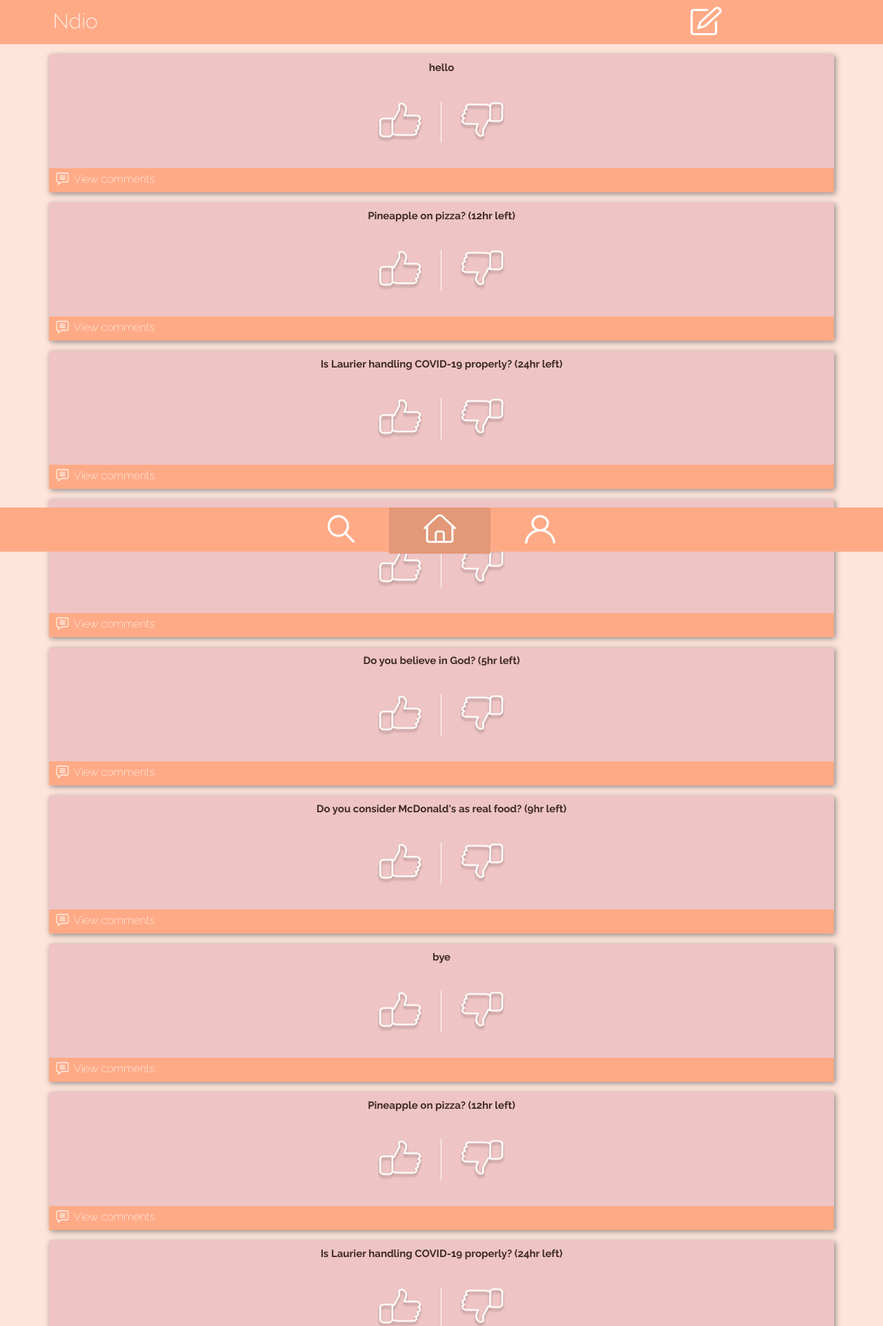
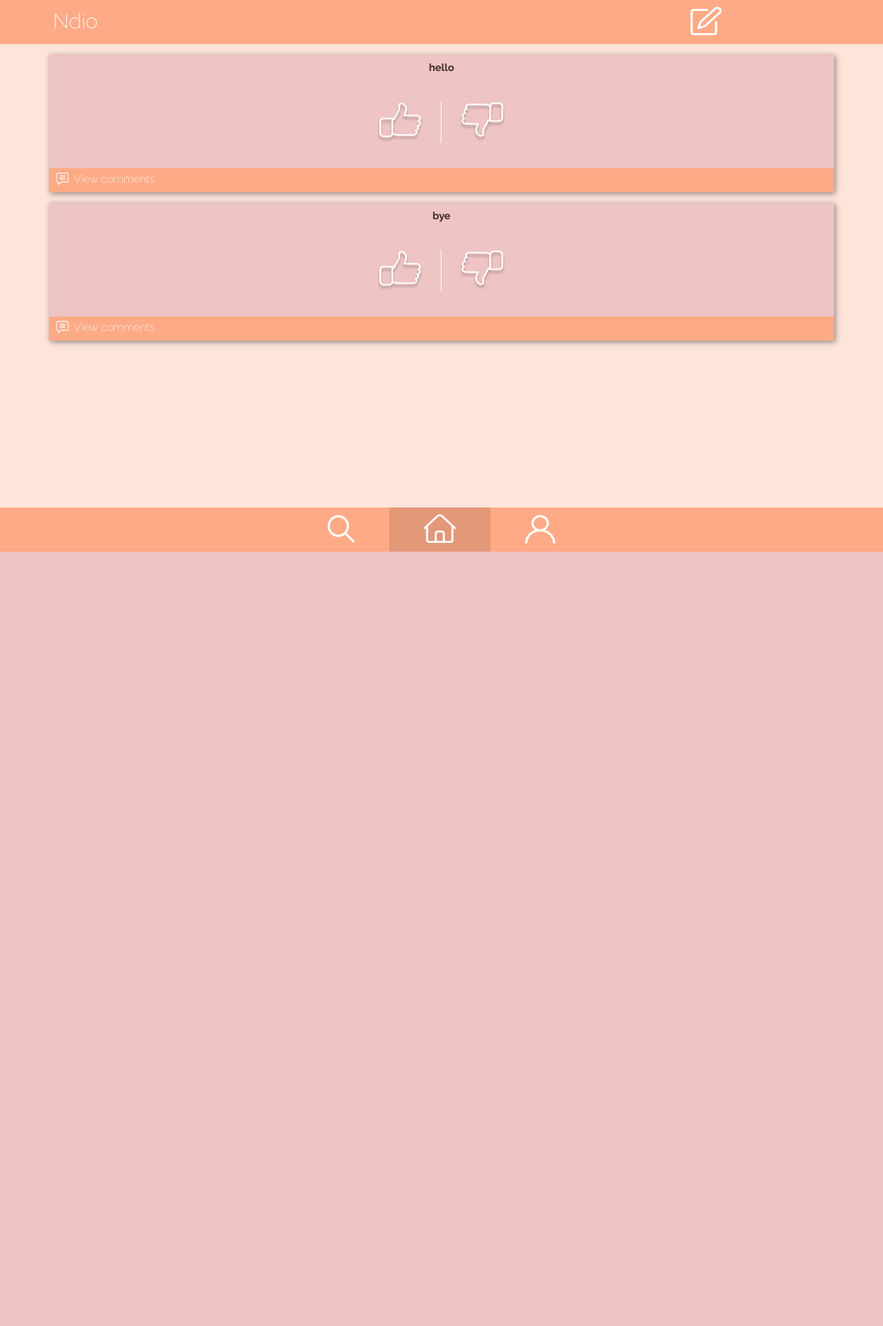
Before and after one commit to nvplus/ndio, a Flask app: page / in a window 1280 px wide. Shown: the top 1923 px of the page at 69% size. After the commit the page ends 800 px from the top, so only its background shows below. Run offline with Flask 2, Linux system fonts and the light colour scheme; data that the repository does not hold is empty.

Commit message:
fixed js

```diff
--- a/webserver/flask-backend/static/script.js
+++ b/webserver/flask-backend/static/script.js
@@ -1,8 +1,7 @@
-var posts = {{ posts | safe }}
-
 function clearcomments() {
     $('.ndio-comments').html("");
 }
+
 $(document).ready(function () {
     /* POLLING */
     $(".poll-create").click(function() {
@@ -11,23 +10,13 @@ $(document).ready(function () {
         <div class="poll">
         <div class="poll-title">${poll} (1 day left)</div>
         <div class="poll-options">
-<<<<<<< Updated upstream
-            <img class="poll-option poll-yes clickable" src="{{ url_for('static', filename = 'images/ndio-yes.png') }}">
+            <img class="poll-option poll-yes clickable" src="../images/ndio-yes.png">
             <div class="poll-divider"></div>
-            <img class="poll-option poll-no clickable" src="{{ url_for('static', filename = 'images/ndio-no.png') }}">
+            <img class="poll-option poll-no clickable" src="../images/ndio-no.png">
         </div>
         <div class="poll-footer">
             <div class="poll-open-comments clickable">
-                <img class="poll-comment-image" src="{{ url_for('static', filename='images/ndio-comment.png') }}">
-=======
-            <img class="poll-option poll-yes clickable" src="images/ndio-yes.png">
-            <div class="poll-divider"></div>
-            <img class="poll-option poll-no clickable" src="images/ndio-no.png">
-        </div>
-        <div class="poll-footer">
-            <div class="poll-open-comments clickable">
-                <img class="poll-comment-image" src="images/ndio-comment.png">
->>>>>>> Stashed changes
+                <img class="poll-comment-image" src="../images/ndio-comment.png">
                 View comments
             </div>
         </div>
@@ -75,7 +64,6 @@ $(document).ready(function () {
     });
 
     $('.ndio-home').click(function() {
-        clearcomments();
         $('.ndio-comments').hide();
         $('.ndio-search-container').hide();
         $('.ndio-home-container').show();
@@ -83,7 +71,6 @@ $(document).ready(function () {
     });
 
     $('.ndio-search').click(function() {
-        clearcomments();
         $('.ndio-comments').hide();
         $('.ndio-search-container').show();
         $('.ndio-home-container').hide();
@@ -91,7 +78,6 @@ $(document).ready(function () {
     });
 
     $('.ndio-profile').click(function() {
-        clearcomments();
         $('.ndio-comments').hide();
         $('.ndio-search-container').hide();
         $('.ndio-home-container').hide();
--- a/webserver/flask-backend/templates/index.html
+++ b/webserver/flask-backend/templates/index.html
@@ -13,8 +13,6 @@
 
 
     <body>
-
-
 
             </div>
         <div class="ndio-header">
@@ -42,85 +40,8 @@
                         </div>
                     </div>
                 </div>
-
-                <div class="poll">
-                    <div class="poll-title">Pineapple on pizza? (12hr left)</div>
-                    <div class="poll-options">
-                        <img class="poll-option poll-yes clickable" src="{{ url_for('static', filename = '/images/ndio-yes.png') }}">
-                        <div class="poll-divider"></div>
-                        <img class="poll-option poll-no clickable" src="{{ url_for('static', filename = 'images/ndio-no.png') }}">
-                    </div>
-                    <div class="poll-footer">
-                        <div class="poll-open-comments clickable">
-                            <img class="poll-comment-image" src="{{ url_for('static', filename='images/ndio-comment.png') }}">
-                            View comments
-                        </div>
-                    </div>
-                </div>
-
-                <div class="poll">
-                    <div class="poll-title">Is Laurier handling COVID-19 properly? (24hr left)</div>
-                    <div class="poll-options">
-                        <img class="poll-option poll-yes clickable" src="{{ url_for('static', filename = '/images/ndio-yes.png') }}">
-                        <div class="poll-divider"></div>
-                        <img class="poll-option poll-no clickable" src="{{ url_for('static', filename = 'images/ndio-no.png') }}">
-                    </div>
-                    <div class="poll-footer">
-                        <div class="poll-open-comments clickable">
-                            <img class="poll-comment-image" src="{{ url_for('static', filename='images/ndio-comment.png') }}">
-                            View comments
-                        </div>
-                    </div>
-                </div>
-
-                <div class="poll">
-                    <div class="poll-title">Would you buy a car from Toyota? (2hr left)</div>
-                    <div class="poll-options">
-                        <img class="poll-option poll-yes clickable" src="{{ url_for('static', filename = '/images/ndio-yes.png') }}">
-                        <div class="poll-divider"></div>
-                        <img class="poll-option poll-no clickable" src="{{ url_for('static', filename = 'images/ndio-no.png') }}">
-                    </div>
-                    <div class="poll-footer">
-                        <div class="poll-open-comments clickable">
-                            <img class="poll-comment-image" src="{{ url_for('static', filename='images/ndio-comment.png') }}">
-                            View comments
-                        </div>
-                    </div>
-                </div>
-
-                <div class="poll">
-                    <div class="poll-title">Do you believe in God? (5hr left)</div>
-                    <div class="poll-options">
-                        <img class="poll-option poll-yes clickable" src="{{ url_for('static', filename = '/images/ndio-yes.png') }}">
-                        <div class="poll-divider"></div>
-                        <img class="poll-option poll-no clickable" src="{{ url_for('static', filename = 'images/ndio-no.png') }}">
-                    </div>
-                    <div class="poll-footer">
-                        <div class="poll-open-comments clickable">
-                            <img class="poll-comment-image" src="{{ url_for('static', filename='images/ndio-comment.png') }}">
-                            View comments
-                        </div>
-                    </div>
-                </div>
-
-
-                <div class="poll">
-                    <div class="poll-title">Do you consider McDonald's as real food? (9hr left)</div>
-                    <div class="poll-options">
-                        <img class="poll-option poll-yes clickable" src="{{ url_for('static', filename = '/images/ndio-yes.png') }}">
-                        <div class="poll-divider"></div>
-                        <img class="poll-option poll-no clickable" src="{{ url_for('static', filename = 'images/ndio-no.png') }}">
-                    </div>
-                    <div class="poll-footer">
-                        <div class="poll-open-comments clickable">
-                            <img class="poll-comment-image" src="{{ url_for('static', filename='images/ndio-comment.png') }}">
-                            View comments
-                        </div>
-                    </div>
-                </div>
-
+            {% endfor %}
             </div>
-            {% endfor %}
 
 <div class="ndio-page ndio-search-container" style="display:none;">
                 <h1><center>Search<center></h1>
```
